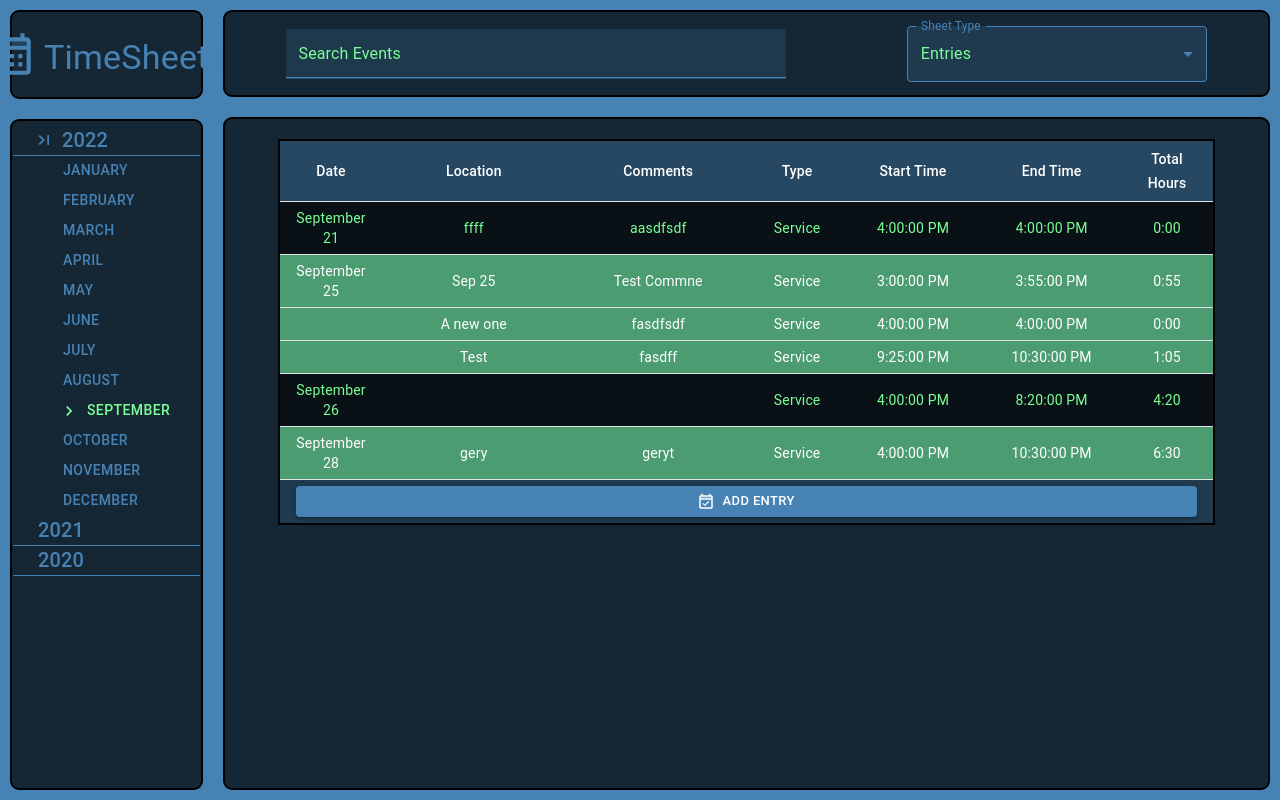
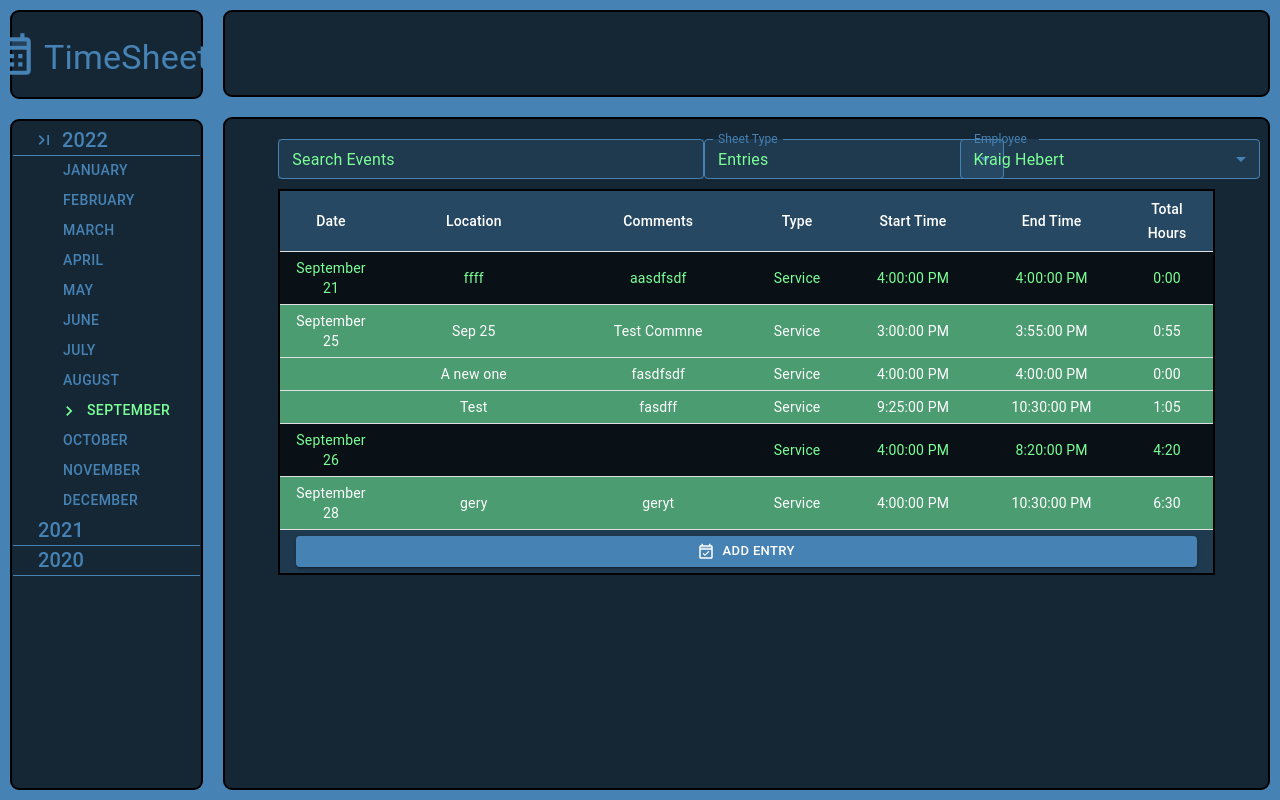
Before and after one commit to kraig-hebert/timesheets, a React (Create React App) app: page / in a window 1280 px wide. Built offline with nearby package versions, Linux system fonts and the light colour scheme; data requests are answered from the project's data file; a web font is replaced by a local one.

Commit message:
added items to action bar and deleted items in header

```diff
--- a/src/components/header/Header.jsx
+++ b/src/components/header/Header.jsx
@@ -1,49 +1,8 @@
 import React from 'react';
-import { useDispatch, useSelector } from 'react-redux';
-import {
-  selectSelectValue,
-  selectValueSelected,
-} from '../../reducers/appSettingsSlice';
-import {
-  FormControl,
-  InputLabel,
-  MenuItem,
-  Select,
-  TextField,
-} from '@mui/material';
 import * as SX from './headerSX';
 
 const Header = () => {
-  const dispatch = useDispatch();
-  const selectValue = useSelector(selectSelectValue);
-  return (
-    <>
-      <TextField
-        label="Search Events"
-        variant="filled"
-        size="small"
-        sx={SX.textFieldSX}
-      />
-      <FormControl>
-        <InputLabel id="sheet-selector-label" sx={SX.labelSX}>
-          Sheet Type
-        </InputLabel>
-        <Select
-          labelId="sheet-selector-label"
-          id="sheet-selector"
-          value={selectValue}
-          label="Sheet Type"
-          onChange={(e) => {
-            dispatch(selectValueSelected(e.target.value));
-          }}
-          sx={SX.selectSX}
-        >
-          <MenuItem value="Entries">Entries</MenuItem>
-          <MenuItem value="Expenses">Expenses</MenuItem>
-        </Select>
-      </FormControl>
-    </>
-  );
+  return <></>;
 };
 
 export default Header;
--- a/src/components/header/headerSX.js
+++ /dev/null
@@ -1,36 +0,0 @@
-export const textFieldSX = {
-  width: '500px',
-  input: {
-    color: 'primary.main',
-  },
-  '& .MuiInputLabel-root': {
-    color: 'secondary.main',
-  },
-  '& .MuiFilledInput-input': {
-    borderBottom: '2px solid',
-    borderColor: 'primary.main',
-    backgroundColor: 'primary.bg',
-  },
-};
-
-export const labelSX = {
-  color: 'primary.main',
-};
-
-export const selectSX = {
-  width: '300px',
-  color: 'secondary.main',
-
-  backgroundColor: 'primary.bg',
-  '&:hover': {
-    '& .MuiOutlinedInput-notchedOutline': {
-      borderColor: 'primary.main',
-    },
-  },
-  '& .MuiOutlinedInput-notchedOutline': {
-    borderColor: 'primary.main',
-  },
-  '& .MuiSvgIcon-root': {
-    color: 'primary.main',
-  },
-};
--- a/src/components/main/Main.jsx
+++ b/src/components/main/Main.jsx
@@ -1,14 +1,24 @@
 import React from 'react';
 import { useSelector } from 'react-redux';
 import { selectSelectValue } from '../../reducers/appSettingsSlice';
+import ActionRow from './actionRow/ActionRow';
 import EntriesTable from './tables/entriesTable/EntriesTable';
 import ExpensesTable from './tables/expensesTable/ExpensesTable';
+import { containerSX } from './mainSX';
+import { Container, Stack } from '@mui/material';
 
 const Main = () => {
   const selectValue = useSelector(selectSelectValue);
 
   return (
-    <>{selectValue === 'Entries' ? <EntriesTable /> : <ExpensesTable />}</>
+    <>
+      <Stack>
+        <Container sx={containerSX} disableGutters maxWidth={false}>
+          <ActionRow />
+        </Container>
+        {selectValue === 'Entries' ? <EntriesTable /> : <ExpensesTable />}
+      </Stack>
+    </>
   );
 };
 
--- a/src/components/main/actionRow/ActionRow.jsx
+++ b/src/components/main/actionRow/ActionRow.jsx
@@ -1,8 +1,64 @@
 import React from 'react';
-import * as SX from '../actionRow/actionRow';
+import { useDispatch, useSelector } from 'react-redux';
+import {
+  selectSelectValue,
+  selectValueSelected,
+} from '../../../reducers/appSettingsSlice';
+import * as SX from '../actionRow/actionRowSX';
+
+import {
+  FormControl,
+  InputLabel,
+  MenuItem,
+  Select,
+  TextField,
+} from '@mui/material';
 
 const ActionRow = () => {
-  return <div>Action Row</div>;
+  const dispatch = useDispatch();
+  const selectValue = useSelector(selectSelectValue);
+
+  return (
+    <>
+      <TextField label="Search Events" size="small" sx={SX.textFieldSX} />
+      <FormControl>
+        <InputLabel id="sheet-selector-label" sx={SX.labelSX}>
+          Sheet Type
+        </InputLabel>
+        <Select
+          labelId="sheet-selector-label"
+          id="sheet-selector"
+          size="small"
+          value={selectValue}
+          label="Sheet Type"
+          onChange={(e) => {
+            dispatch(selectValueSelected(e.target.value));
+          }}
+          sx={SX.selectSX}
+        >
+          <MenuItem value="Entries">Entries</MenuItem>
+          <MenuItem value="Expenses">Expenses</MenuItem>
+        </Select>
+      </FormControl>
+      <FormControl>
+        <InputLabel id="employee-selector-label" sx={SX.labelSX}>
+          Employee
+        </InputLabel>
+        <Select
+          labelId="employee-selector-label"
+          id="employee-selector"
+          size="small"
+          value="Kraig Hebert"
+          label="Sheet Type"
+          onChange={(e) => {}}
+          sx={SX.selectSX}
+        >
+          <MenuItem value="Kraig Hebert">Kraig Hebert</MenuItem>
+          <MenuItem value="Kara Canata">Kara Canata</MenuItem>
+        </Select>
+      </FormControl>
+    </>
+  );
 };
 
 export default ActionRow;
--- a/src/components/main/actionRow/actionRowSX.js
+++ b/src/components/main/actionRow/actionRowSX.js
@@ -0,0 +1,40 @@
+export const textFieldSX = {
+  width: '500px',
+  input: {
+    color: 'secondary.main',
+  },
+  '& .MuiInputLabel-root': {
+    color: 'secondary.main',
+  },
+  backgroundColor: 'primary.bg',
+  '&:hover': {
+    '& .MuiOutlinedInput-notchedOutline': {
+      borderColor: 'primary.main',
+    },
+  },
+  '& .MuiOutlinedInput-notchedOutline': {
+    borderColor: 'primary.main',
+  },
+};
+
+export const labelSX = {
+  color: 'primary.main',
+};
+
+export const selectSX = {
+  width: '300px',
+  color: 'secondary.main',
+
+  backgroundColor: 'primary.bg',
+  '&:hover': {
+    '& .MuiOutlinedInput-notchedOutline': {
+      borderColor: 'primary.main',
+    },
+  },
+  '& .MuiOutlinedInput-notchedOutline': {
+    borderColor: 'primary.main',
+  },
+  '& .MuiSvgIcon-root': {
+    color: 'primary.main',
+  },
+};
--- a/src/components/main/mainSX.js
+++ b/src/components/main/mainSX.js
@@ -1,3 +1,10 @@
+export const containerSX = {
+  display: 'flex',
+  justifyContent: 'space-between',
+  paddingBottom: '10px',
+  width: '90%',
+};
+
 export const tableSX = {
   width: '90%',
   margin: 'auto',
```
Also changed, not shown: to-do.txt.
